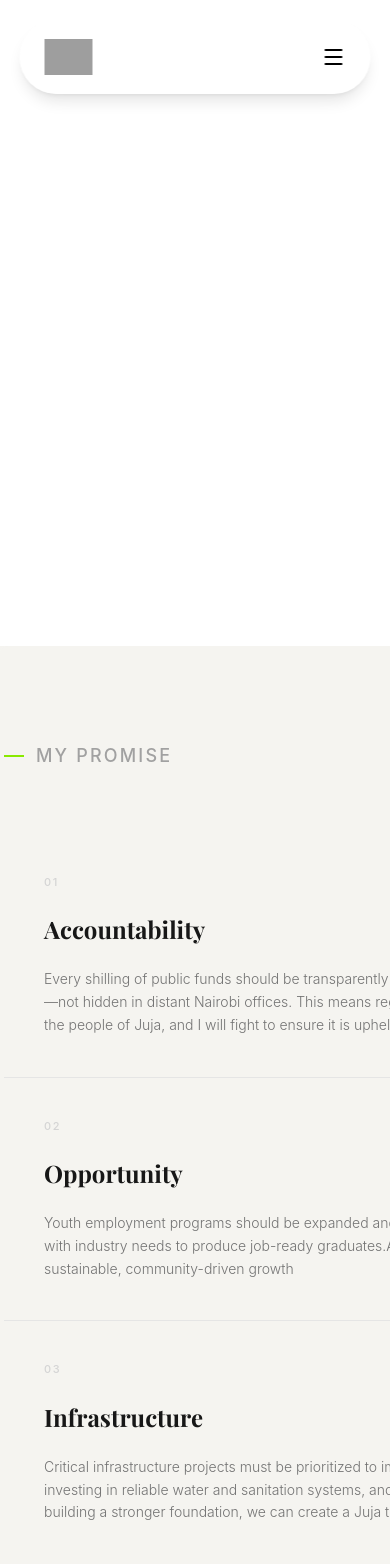
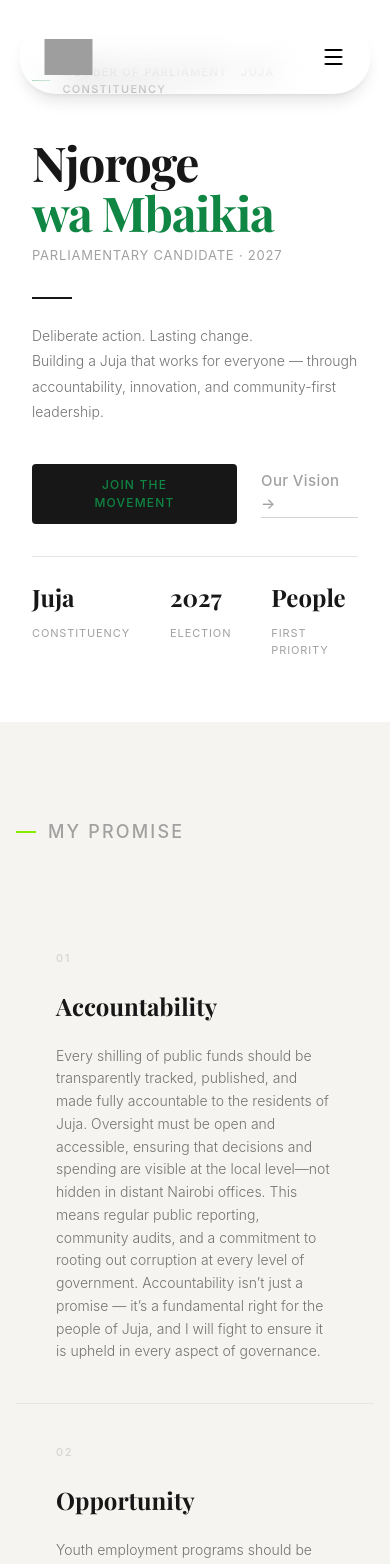
Before and after one commit to Blindtroop/mbaikia, a React (Vite) app: page / in a window 390 px wide. Shown: the top 1564 px of the page. Built offline with nearby package versions, Linux system fonts and the light colour scheme; grey boxes are pictures that could not be loaded.

Commit message:
fixed for mobile devices

```diff
--- a/src/assets/components/HERO/hero.jsx
+++ b/src/assets/components/HERO/hero.jsx
@@ -2,10 +2,11 @@ import { motion } from "motion/react";
 
 export default function Hero() {
   return (
-    <section className="flex w-500 mx-auto bg-[#ffffff] overflow-hidden justify-center">
+    // Changed static w-500 to max-w-5xl w-full
+    <section className="flex max-w-8xl w-full mx-auto bg-[#ffffff] overflow-hidden justify-center">
 
-      {/* Left — Text */}
-      <div className="flex flex-col justify-center px-8 py-16 w-[600px]">
+      {/* Left — Text (Changed fixed w-[600px] to max-w-[600px] w-full) */}
+      <div className="flex flex-col justify-center px-8 py-16 max-w-[600px] w-full">
 
         {/* Constituency tag */}
         <div className="flex items-center gap-3 mb-10">
@@ -70,8 +71,8 @@ export default function Hero() {
         </div>
       </div>
 
-      {/* Right — Image */}
-      <div className="relative w-[390px] flex items-center justify-center">
+      {/* Right — Image (Changed fixed w-[390px] to max-w-[390px] w-full) */}
+      <div className="relative max-w-[390px] w-full flex items-center justify-center hidden sm:flex">
         <motion.img
           src="https://i.postimg.cc/L5J24415/Untitled-June-02-2026-at-08-34-33.png"
           alt="Njoroge wa Mbaikia"
--- a/src/assets/components/change/change.jsx
+++ b/src/assets/components/change/change.jsx
@@ -12,11 +12,10 @@ export default function Change() {
     { before: "Potholes on Thika Road feeders", after: "Tarmacked last-mile roads" },
     { before: "Youth unemployment above 40%", after: "Structured skills & jobs pipeline" },
     { before: "Bursaries for the well-connected", after: "Transparent, merit-based bursaries" },
-
   ];
 
   return (
-    <section className="bg-[#f5f4f0] px-8 py-24">
+    <section className="bg-[#f5f4f0] px-4 sm:px-8 py-24">
       <div className="max-w-5xl mx-auto">
         <motion.div {...fadeUp} className="flex items-center gap-3 mb-16">
           <span className="w-5 h-[1.5px] bg-[#89E900] block" />
@@ -31,8 +30,10 @@ export default function Change() {
               key={i}
               {...fadeUp}
               transition={{ duration: 0.5, delay: i * 0.1 }}
-              className="grid grid-cols-2 gap-8 py-8"
+              // Changed grid-cols-2 to grid-cols-1 on small viewports and md:grid-cols-2 on desktop. Adjusted mobile grid gap spacing.
+              className="grid grid-cols-1 md:grid-cols-2 gap-4 md:gap-8 py-8"
             >
+              {/* Added a custom minimum shrink boundary to the label container for tight screens */}
               <div className="flex items-start gap-4">
                 <span className="text-[10px] uppercase tracking-widest text-neutral-300 mt-1 w-12 flex-shrink-0">Now</span>
                 <p className="text-[15px] text-neutral-400 font-light line-through decoration-neutral-300">{before}</p>
--- a/src/assets/components/footer/footer.jsx
+++ b/src/assets/components/footer/footer.jsx
@@ -34,13 +34,13 @@ const Footer = () => {
               <li className="flex items-center">
                 <MdEmail className="mr-2" />
                 <a href="" className="hover:text-gray-300 transition duration-300">
-                  strydekicks@gmail.com
+                  njorogembaikia@gmail.com
                 </a>
               </li>
               <li className="flex items-center">
                 <MdPhone className="mr-2" />
                 <a href="tel:" className="hover:text-gray-300 transition duration-300">
-                  +254 115 112760
+                  +254 115 723379
                 </a>
               </li>
               <li className="flex items-center">
@@ -68,10 +68,10 @@ const Footer = () => {
             <h3 className="text-lg font-semibold">Get in Touch</h3>
             <p>Have a question or want to work together?</p>
             <button
-              className="bg-[#222222] border border-[#89E900] rounded-xl text-white font-bold py-2 px-4 transition duration-300"
+              className="bg-[#222222] border border-[#0F8643] rounded-xl text-white font-bold py-2 px-4 transition duration-300"
               aria-label="Contact us"
             >
-              Contact Us
+              Join Us
             </button>
           </div>
         </div>
--- a/src/assets/components/promise/promise.jsx
+++ b/src/assets/components/promise/promise.jsx
@@ -20,7 +20,6 @@ export default function ThePromise() {
       title: "Opportunity",
       body: "Youth employment programs should be expanded and made more accessible, ensuring young people in Juja gain practical skills and real pathways into meaningful work. This must be supported by stronger TVET expansion, aligned with industry needs to produce job-ready graduates.At the same time, direct funding and support for SMEs should be prioritized to empower local entrepreneurs, stimulate innovation, and strengthen Juja’s local economy through sustainable, community-driven growth",
     },
-
     {
       number: "03",
       title: "Infrastructure",
@@ -29,7 +28,8 @@ export default function ThePromise() {
   ];
 
   return (
-    <section className=" px-1 py-24 w-400 mx-auto bg-[#f5f4f0] rounded-lg">
+    // Changed static w-400 to standard fluid responsive wrapper, updated global padding to handle small viewports nicely
+    <section className="px-4 sm:px-6 py-24 max-w-5xl w-full mx-auto bg-[#f5f4f0] rounded-lg">
       <motion.div {...fadeUp} className="flex items-center gap-3 mb-16">
         <span className="w-5 h-[1.5px] bg-[#89E900] block" />
         <span className="text-lg font-medium tracking-[0.12em] uppercase text-neutral-400">
```
